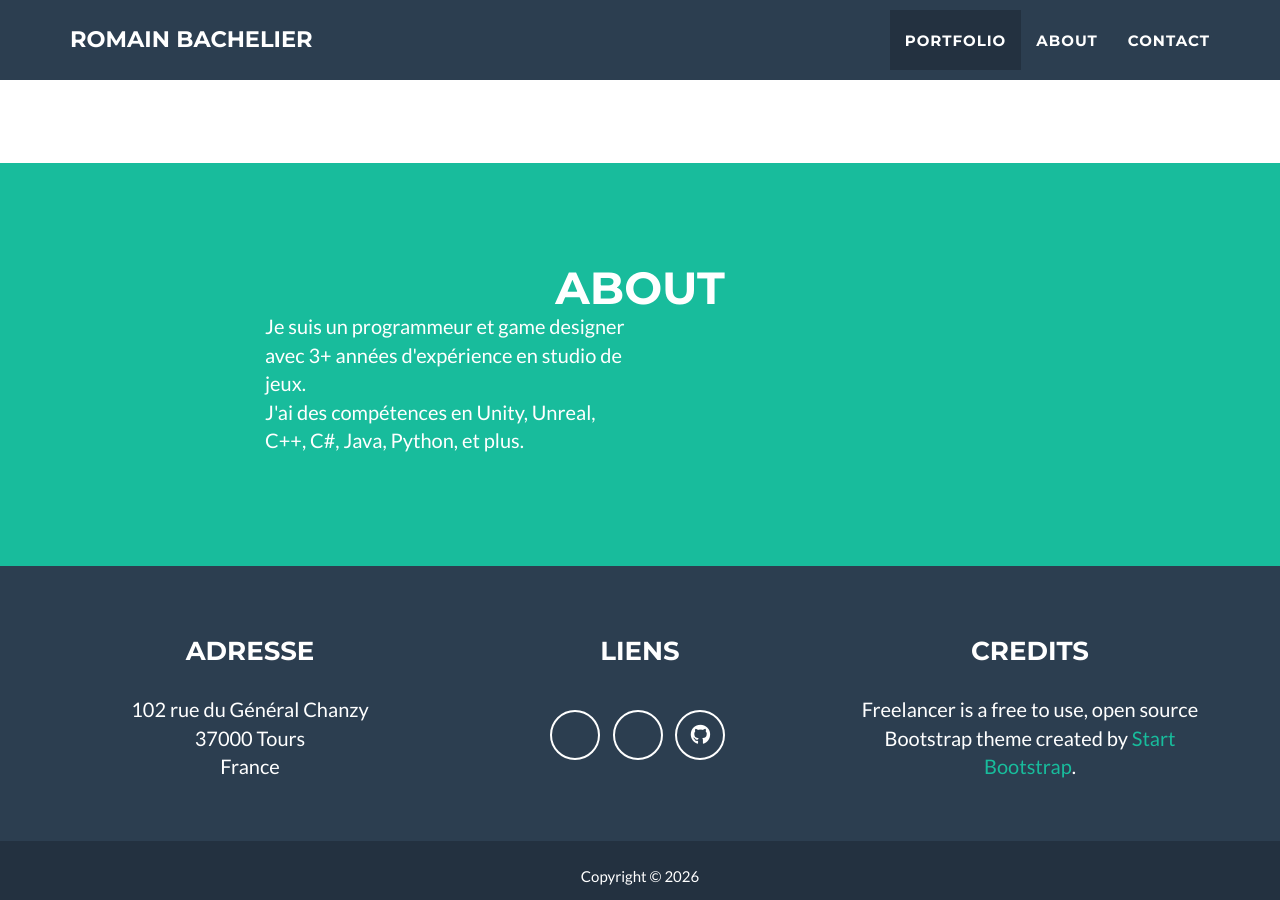
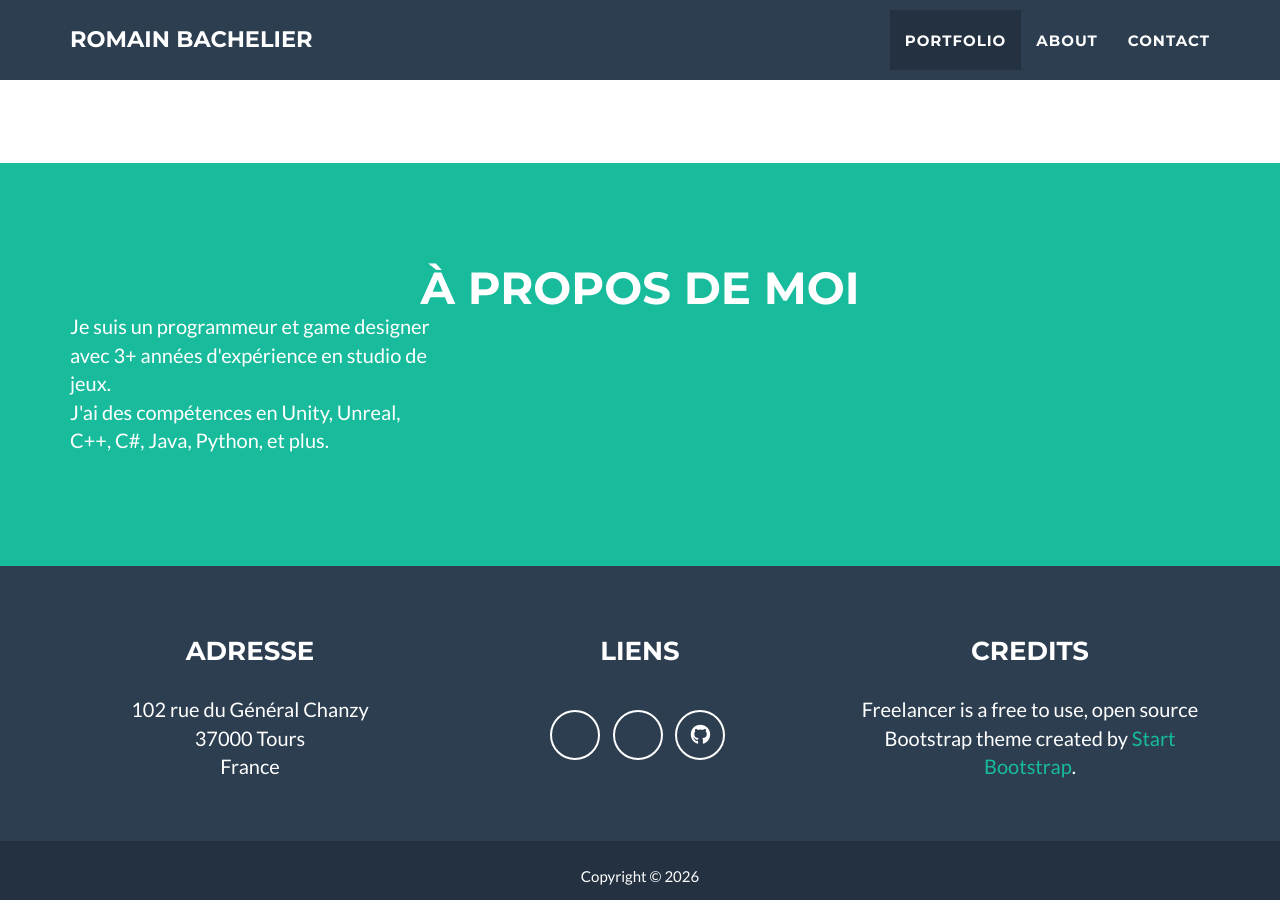
Before and after one commit to Betshet/betshet.github.io, a Jekyll site: the page built from _posts/2014-07-18-project-1.markdown, in a window 1280 px wide and 900 px high, scrolled down 1509 px. Built offline with Jekyll 4.4.1, drawn with Linux system fonts in a browser that asks for light colours.

Commit message:
Update about.html

```diff
--- a/_includes/about.html
+++ b/_includes/about.html
@@ -3,11 +3,11 @@
   <div class="container">
     <div class="row">
       <div class="col-lg-12 text-center">
-        <h2>About</h2>
+        <h2>À propos de moi</h2>
       </div>
     </div>
     <div class="row">
-      <div class="col-lg-4 col-lg-offset-2">
+      <div class="col-lg-4">
         <p>Je suis un programmeur et game designer avec 3+ années d'expérience en studio de jeux.</br> J'ai des compétences en Unity, Unreal, C++, C#, Java, Python, et plus.</p>
       </div>
     </div>
```
